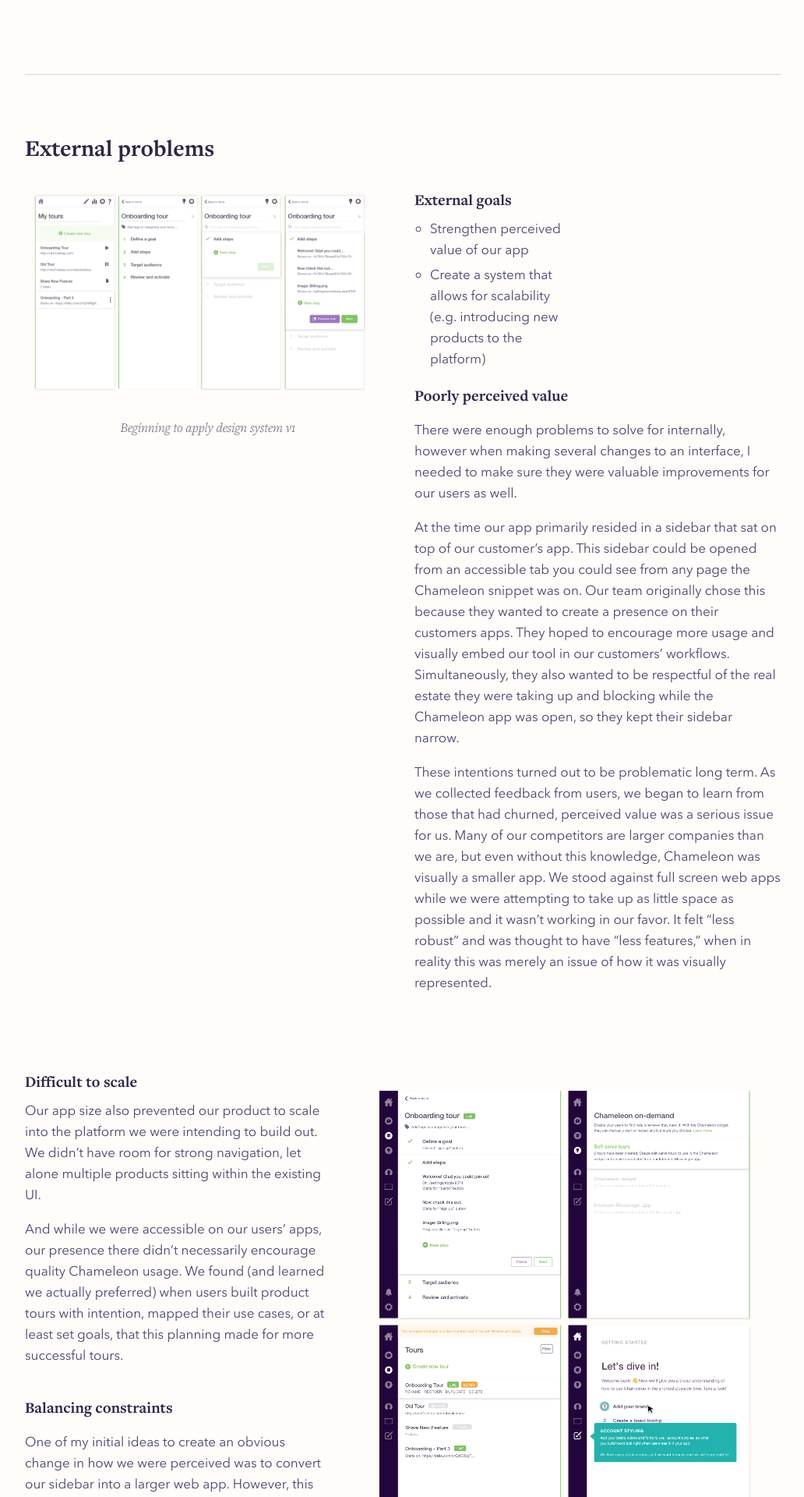
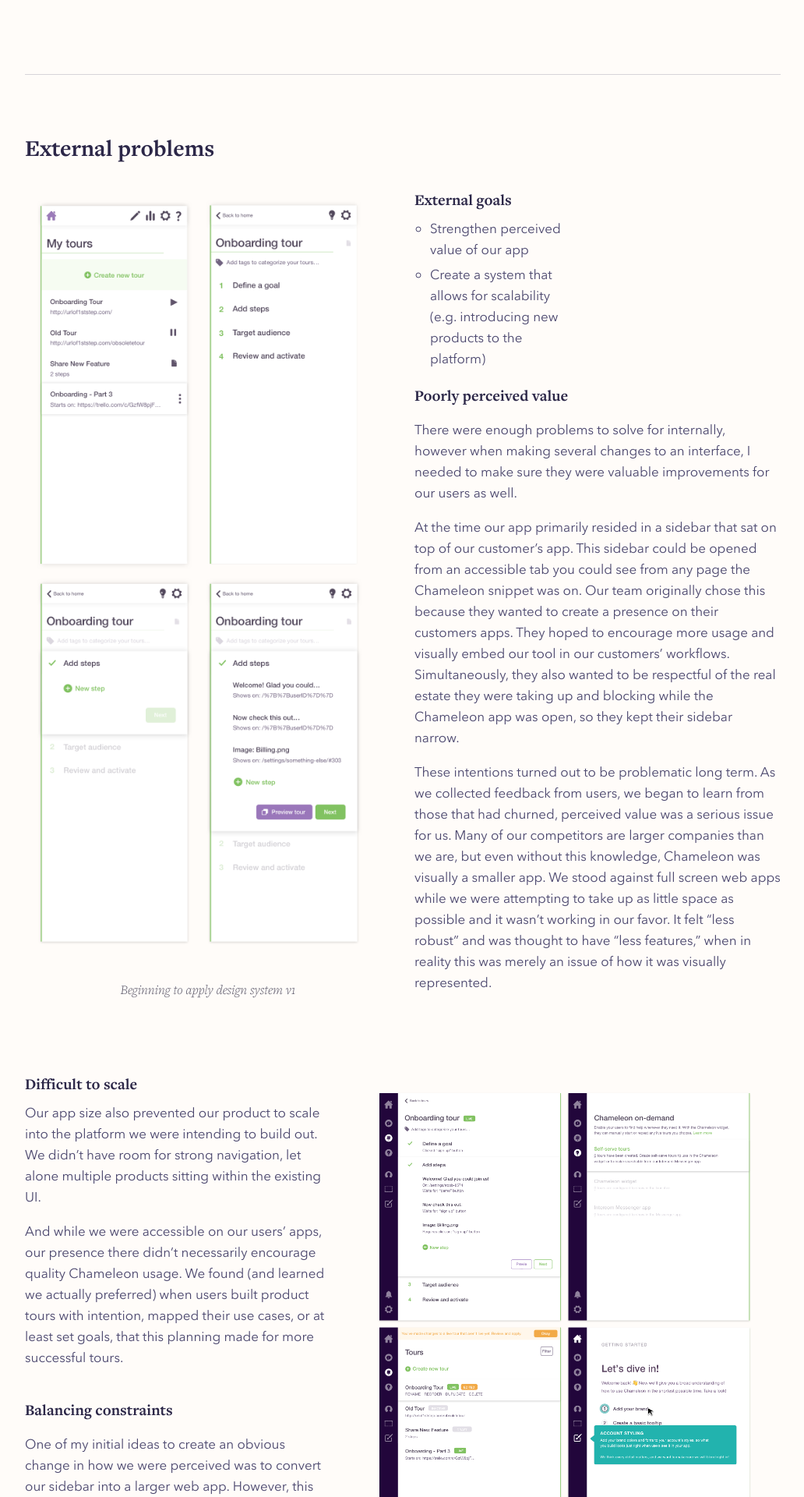
Before and after one commit to jessbottali/jessicabottali.com, a Jekyll site: the page built from projects/chameleon-design-system/index.html, in a window 1280 px wide. Shown: the part 1944-3864 px from the top of the page at 78% size, without its empty margins (123-1155 px from the left). Built offline with Jekyll 4.4.1, drawn with Linux system fonts in a browser that asks for light colours; comment, search, counter and statistics services are not loaded.

Commit message:
Update index.html

```diff
--- a/projects/chameleon-design-system/index.html
+++ b/projects/chameleon-design-system/index.html
@@ -52,7 +52,7 @@
     <div class="Grid gutters u-m-top-20">
       <div class="Grid-cell u-6of12">
         <div class="Home-Page-Image">
-          <img src="./images/applying-new-system-v1@2x.png" class="ProjectImage ml0" />
+          <img src="./images/applying-new-system-v1-tall@2x.png" class="ProjectImage ml0" />
           <p class="ImageCaption">Beginning to apply design system v1</p>
         </div>
       </div>
```
